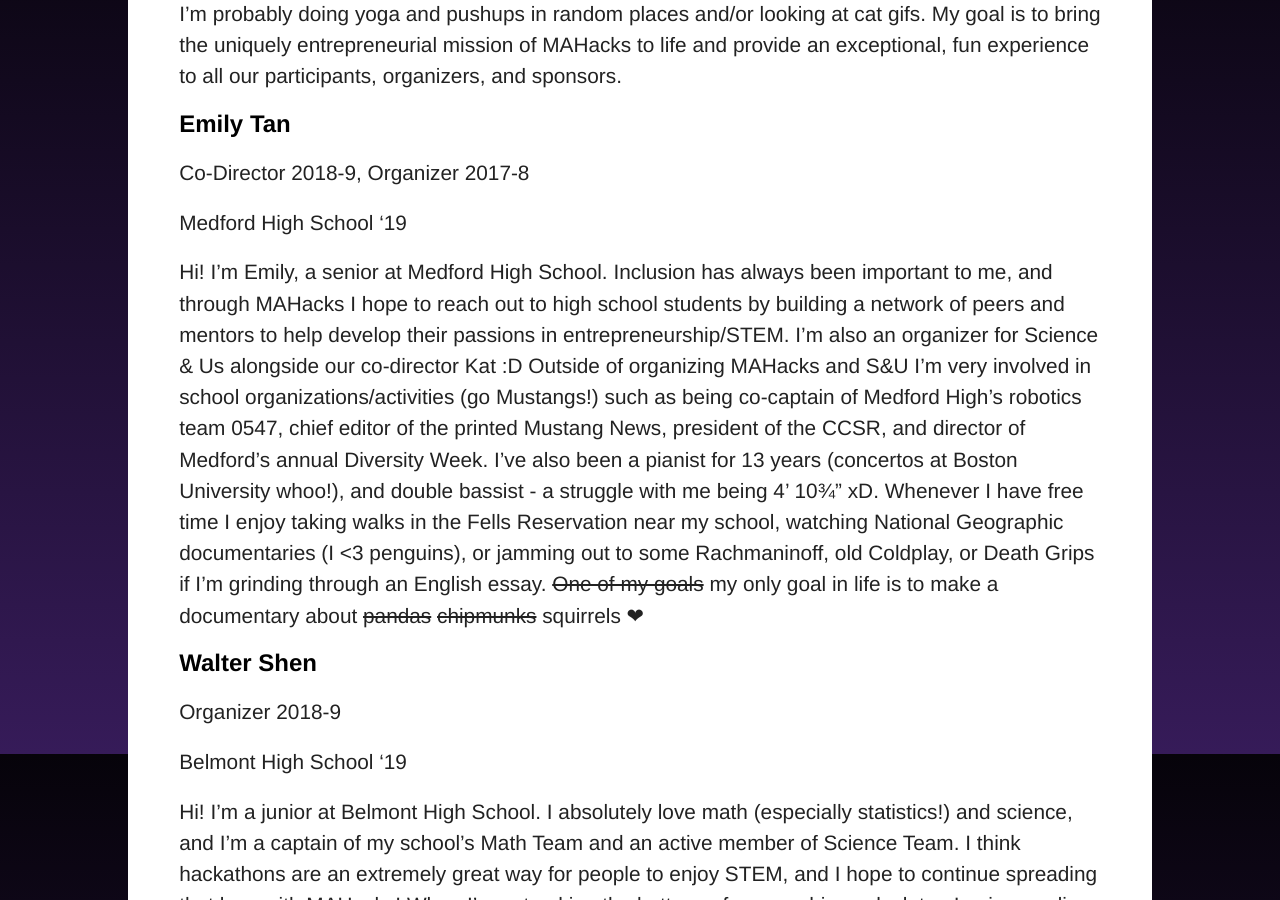
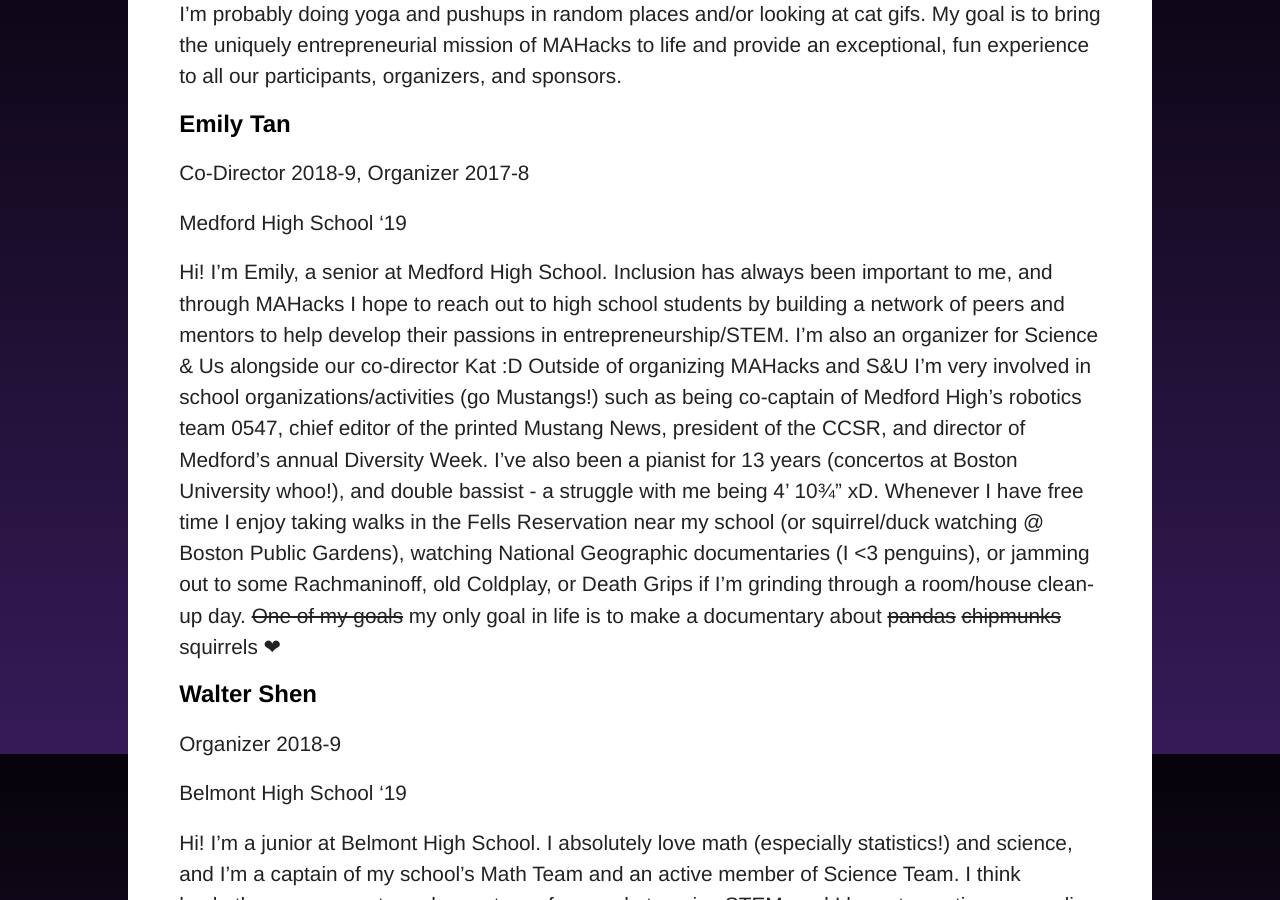
Before and after one commit to mahacks/old-website, a Jekyll site: the page built from about.md, in a window 1280 px wide and 900 px high, scrolled down 1046 px. Built offline with Jekyll 4.4.1, drawn with Linux system fonts in a browser that asks for light colours; some web fonts are replaced.

Commit message:
em make up ur mind

```diff
--- a/about.md
+++ b/about.md
@@ -25,7 +25,7 @@ Co-Director 2018-9, Organizer 2017-8
 
 Medford High School ‘19
 
-Hi! I’m Emily, a senior at Medford High School. Inclusion has always been important to me, and through MAHacks I hope to reach out to high school students by building a network of peers and mentors to help develop their passions in entrepreneurship/STEM. I'm also an organizer for Science & Us alongside our co-director Kat :D Outside of organizing MAHacks and S&U I’m very involved in school organizations/activities (go Mustangs!) such as being co-captain of Medford High’s robotics team 0547, chief editor of the printed Mustang News, president of the CCSR, and director of Medford’s annual Diversity Week. I’ve also been a pianist for 13 years (concertos at Boston University whoo!), and double bassist - a struggle with me being 4’ 10¾” xD. Whenever I have free time I enjoy taking walks in the Fells Reservation near my school, watching National Geographic documentaries (I <3 penguins), or jamming out to some Rachmaninoff, old Coldplay, or Death Grips if I’m grinding through an English essay. ~~One of my goals~~ my only goal in life is to make a documentary about ~~pandas~~ ~~chipmunks~~ squirrels ❤
+Hi! I’m Emily, a senior at Medford High School. Inclusion has always been important to me, and through MAHacks I hope to reach out to high school students by building a network of peers and mentors to help develop their passions in entrepreneurship/STEM. I'm also an organizer for Science & Us alongside our co-director Kat :D Outside of organizing MAHacks and S&U I’m very involved in school organizations/activities (go Mustangs!) such as being co-captain of Medford High’s robotics team 0547, chief editor of the printed Mustang News, president of the CCSR, and director of Medford’s annual Diversity Week. I’ve also been a pianist for 13 years (concertos at Boston University whoo!), and double bassist - a struggle with me being 4’ 10¾” xD. Whenever I have free time I enjoy taking walks in the Fells Reservation near my school (or squirrel/duck watching @ Boston Public Gardens), watching National Geographic documentaries (I <3 penguins), or jamming out to some Rachmaninoff, old Coldplay, or Death Grips if I’m grinding through a room/house clean-up day. ~~One of my goals~~ my only goal in life is to make a documentary about ~~pandas~~ ~~chipmunks~~ squirrels ❤
 
 ### Walter Shen
 
```
